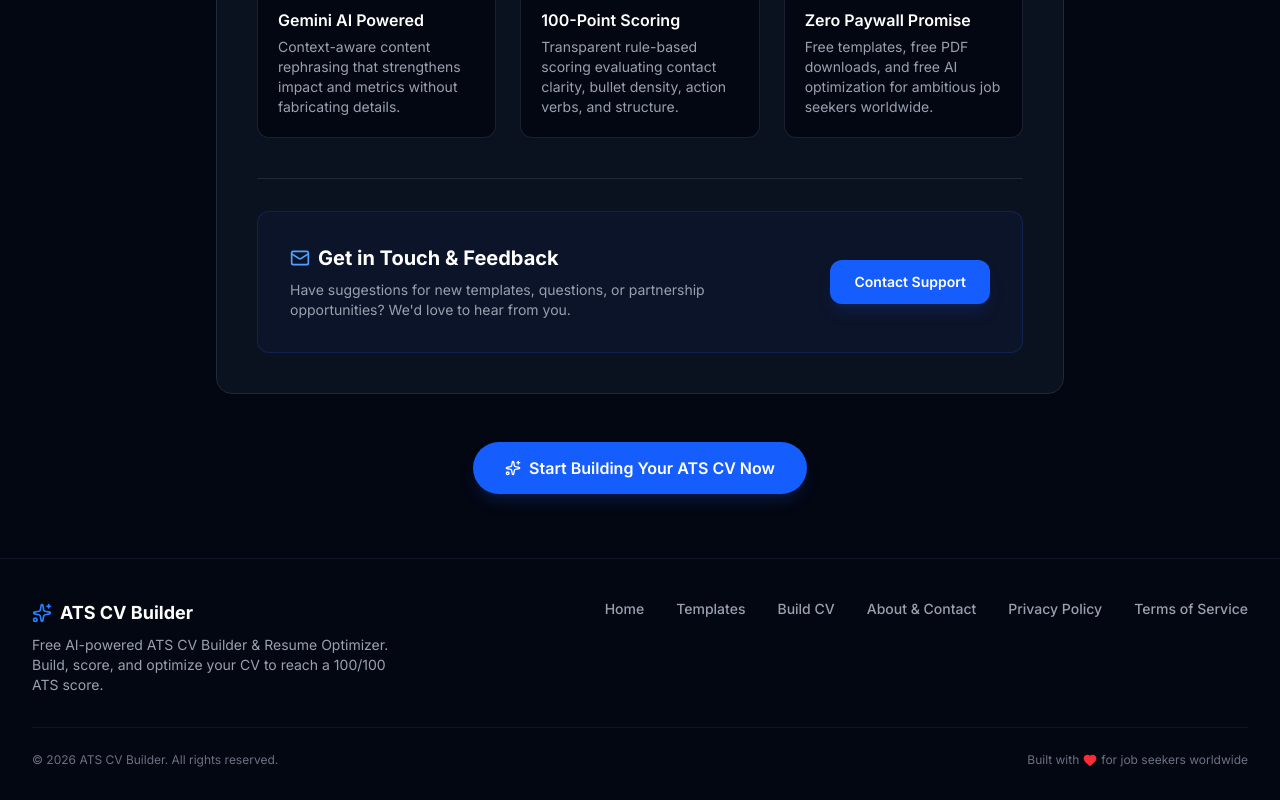
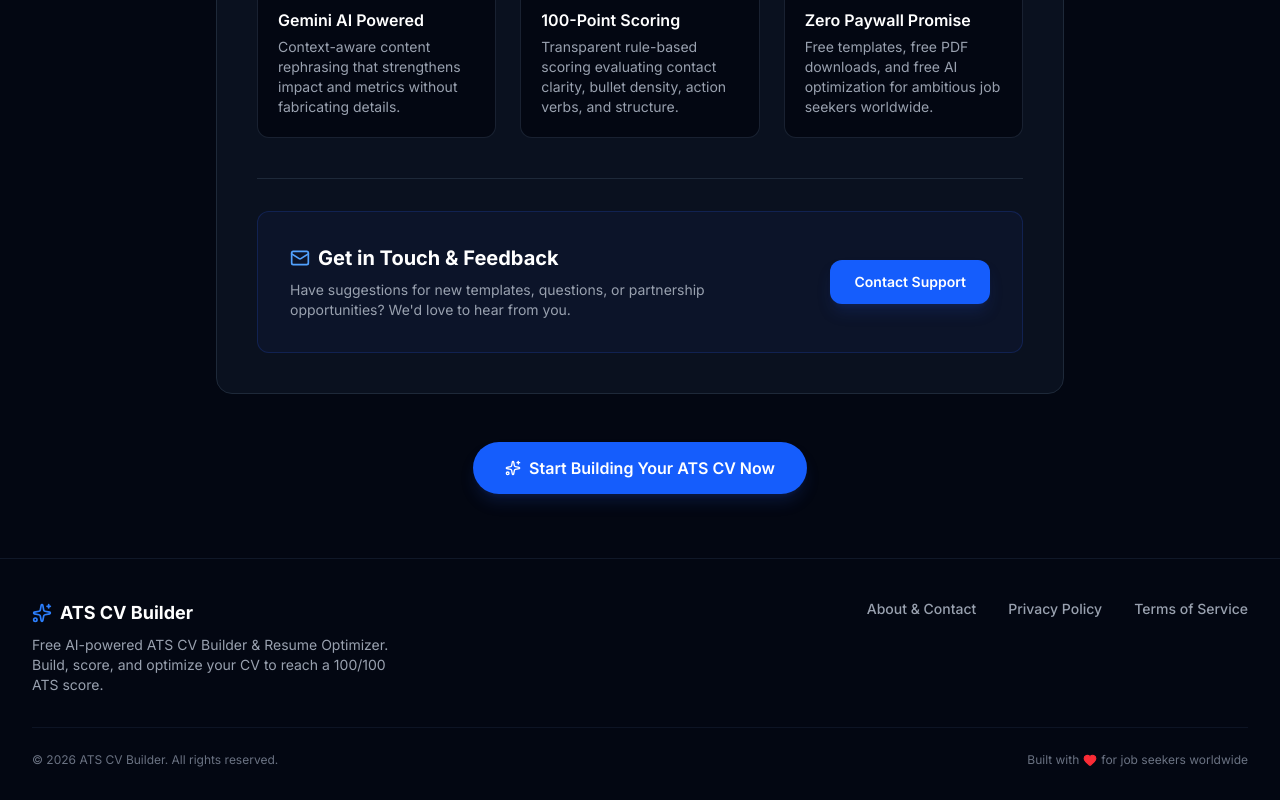
Before and after one commit to raamizriaz111/AI-Powered-ATS-CV-Builder, a React (Vite) app: page /about in a window 1280 px wide. Shown: the part 761-1561 px from the top of the page. Built offline with nearby package versions, Linux system fonts and the light colour scheme; no server answers.

Commit message:
style(footer): clean footer by removing redundant navigation links

```diff
--- a/src/components/Footer.tsx
+++ b/src/components/Footer.tsx
@@ -17,11 +17,8 @@ export default function Footer() {
             </p>
           </div>
 
-          {/* Navigation Links */}
+          {/* Legal & Company Links */}
           <div className="flex flex-wrap justify-center md:justify-end gap-x-8 gap-y-3 text-xs sm:text-sm font-medium text-gray-400">
-            <Link to="/" className="hover:text-white transition-colors">Home</Link>
-            <Link to="/templates" className="hover:text-white transition-colors">Templates</Link>
-            <Link to="/builder" className="hover:text-white transition-colors">Build CV</Link>
             <Link to="/about" className="hover:text-white transition-colors">About & Contact</Link>
             <Link to="/privacy" className="hover:text-white transition-colors">Privacy Policy</Link>
             <Link to="/terms" className="hover:text-white transition-colors">Terms of Service</Link>
```
Also changed, not shown: 3 other files (tests, documents, lock files or other folders).
